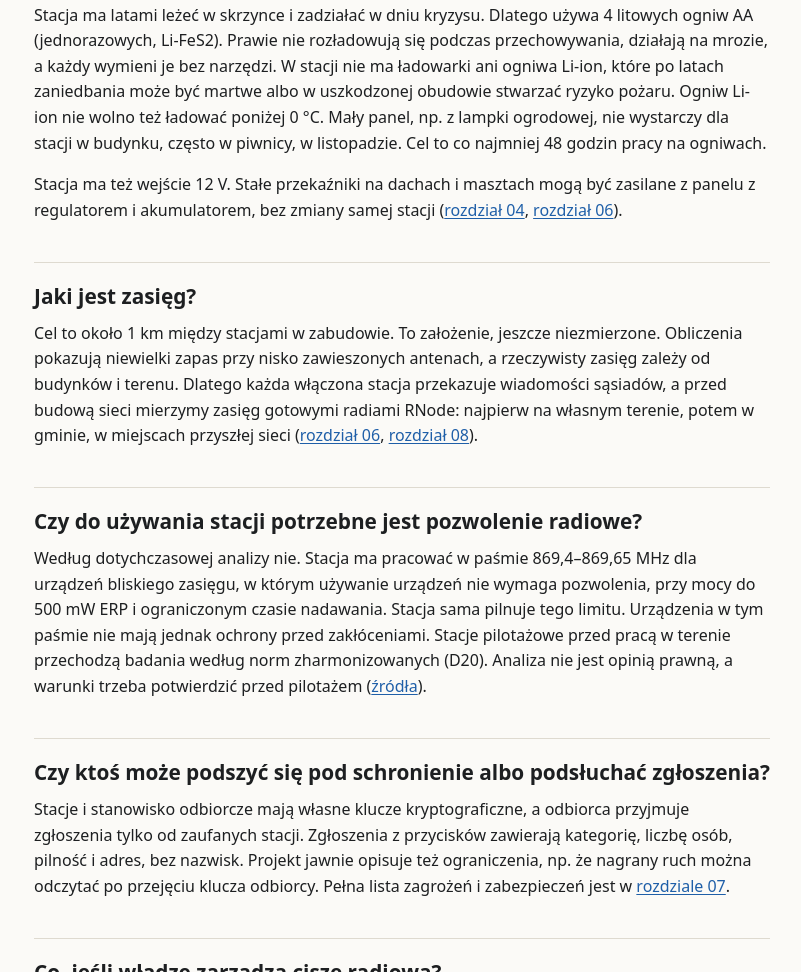
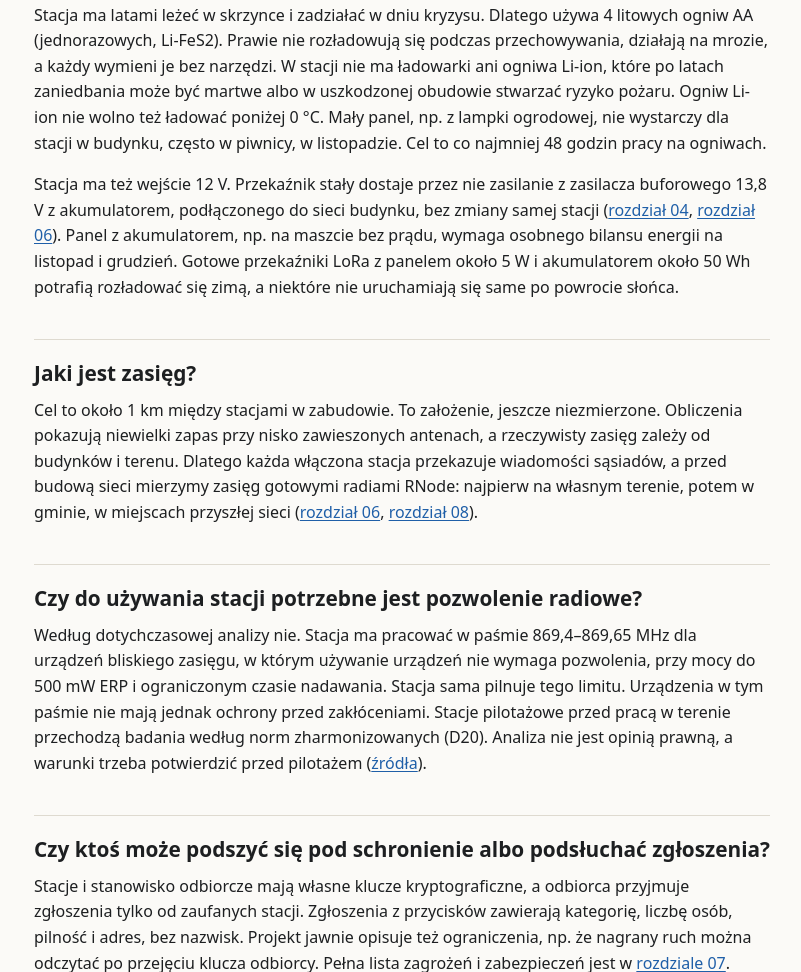
Before and after one commit to tmierzwa/WICI, a plain HTML site: page docs/concept/faq.html in a window 1280 px wide. Shown: the part 3090-4062 px from the top of the page, without its empty margins (370-1171 px from the left). Drawn offline with Linux system fonts and the light colour scheme.

Commit message:
FAQ: zasilanie przekaźnika stałego i zastrzeżenie o zimie (#227)
Odpowiedź o bateriach AA mówiła, że przekaźniki na dachach i masztach
mogą być zasilane z panelu z akumulatorem. Rozdział 06 opisuje i liczy
jednak tylko zasilacz buforowy 13,8 V z sieci budynku. FAQ mówi teraz
to samo, a zasilanie z panelu wymaga osobnego bilansu energii na
listopad i grudzień: gotowe przekaźniki LoRa z panelem około 5 W
i akumulatorem około 50 Wh rozładowują się zimą, a niektóre nie
uruchamiają się same po powrocie słońca.

Signed-off-by: Tomek Mierzwa <16899265+tmierzwa@users.noreply.github.com>

```diff
--- a/docs/concept/faq.html
+++ b/docs/concept/faq.html
@@ -103,7 +103,7 @@
 
 <h2 id="zasilanie">Dlaczego baterie AA, a nie akumulator 18650 z panelem słonecznym?</h2>
 
-<p>Stacja ma latami leżeć w skrzynce i zadziałać w dniu kryzysu. Dlatego używa 4 litowych ogniw AA (jednorazowych, Li-FeS2). Prawie nie rozładowują się podczas przechowywania, działają na mrozie, a każdy wymieni je bez narzędzi. W stacji nie ma ładowarki ani ogniwa Li-ion, które po latach zaniedbania może być martwe albo w uszkodzonej obudowie stwarzać ryzyko pożaru. Ogniw Li-ion nie wolno też ładować poniżej 0 °C. Mały panel, np. z lampki ogrodowej, nie wystarczy dla stacji w budynku, często w piwnicy, w listopadzie. Cel to co najmniej 48 godzin pracy na ogniwach.</p><p>Stacja ma też wejście 12 V. Stałe przekaźniki na dachach i masztach mogą być zasilane z panelu z regulatorem i akumulatorem, bez zmiany samej stacji (<a href="04-analiza-opcji.html">rozdział 04</a>, <a href="06-wykonalnosc-i-budzet-zasobow.html">rozdział 06</a>).</p>
+<p>Stacja ma latami leżeć w skrzynce i zadziałać w dniu kryzysu. Dlatego używa 4 litowych ogniw AA (jednorazowych, Li-FeS2). Prawie nie rozładowują się podczas przechowywania, działają na mrozie, a każdy wymieni je bez narzędzi. W stacji nie ma ładowarki ani ogniwa Li-ion, które po latach zaniedbania może być martwe albo w uszkodzonej obudowie stwarzać ryzyko pożaru. Ogniw Li-ion nie wolno też ładować poniżej 0 °C. Mały panel, np. z lampki ogrodowej, nie wystarczy dla stacji w budynku, często w piwnicy, w listopadzie. Cel to co najmniej 48 godzin pracy na ogniwach.</p><p>Stacja ma też wejście 12 V. Przekaźnik stały dostaje przez nie zasilanie z zasilacza buforowego 13,8 V z akumulatorem, podłączonego do sieci budynku, bez zmiany samej stacji (<a href="04-analiza-opcji.html">rozdział 04</a>, <a href="06-wykonalnosc-i-budzet-zasobow.html">rozdział 06</a>). Panel z akumulatorem, np. na maszcie bez prądu, wymaga osobnego bilansu energii na listopad i grudzień. Gotowe przekaźniki LoRa z panelem około 5 W i akumulatorem około 50 Wh potrafią rozładować się zimą, a niektóre nie uruchamiają się same po powrocie słońca.</p>
 
 <h2 id="zasieg">Jaki jest zasięg?</h2>
 
```
